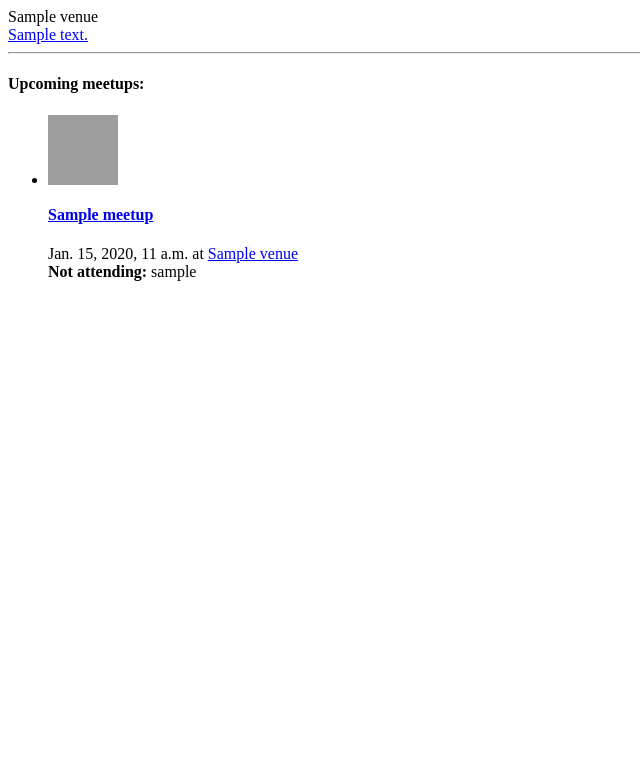
After one commit to django-denmark/django-meetup, a Django app: template project/project/templates/meetup/venue_detail.html in a window 1280 px wide. The commit adds this page. Shown: the top 783 px of the page, without its empty margins (0-640 px from the left). Run offline with Django 3.2, Linux system fonts and the light colour scheme; the template is opened without the code that fills it: values that come from a table or form of the project are taken from there, others are empty; tables that the repository leaves empty hold one stand-in row (values such as "Sample post"); parts of the project's set-up code (start-up, migrations or seed data) failed here and were passed over; grey boxes are pictures that could not be loaded.

Commit message:
Added Venue listing, adding, detail.

```diff
--- a/meetup/models.py
+++ b/meetup/models.py
@@ -2,6 +2,7 @@ from django.db import models
 from django.contrib.auth.models import User
 from django.core.urlresolvers import reverse
 from django.utils.translation import ugettext_lazy as _
+from django.utils import timezone
 
 NOT_ATTENDING = 1
 ATTENDING = 2
@@ -55,6 +56,17 @@ class Venue(CreatedUpdatedModel):
     def __unicode__(self):
         return self.name
 
+    def get_absolute_url(self):
+        return reverse('meetup:venue-detail', kwargs={'pk': self.id})
+
+    def get_future_meetups(self):
+        now = timezone.now()
+        return self.meetup_set.filter(when__gt=now)
+
+    def get_past_meetups(self):
+        now = timezone.now()
+        return self.meetup_set.filter(when__lt=now)
+
 
 class Speaker(CreatedUpdatedModel):
     user = models.ForeignKey(User, null=True)
--- a/meetup/urls.py
+++ b/meetup/urls.py
@@ -1,12 +1,20 @@
 from django.conf.urls import patterns, url
-from .views import MeetupDetail, MeetupList, MeetupCreate
+import views
 
 urlpatterns = patterns(
     '',
-    url(r'^$', MeetupList.as_view(), name="meetup-list"),
+    url(r'^$', views.MeetupList.as_view(), name="meetup-list"),
 
     url(r'^meetups/(?P<pk>\d+)/$',
-        MeetupDetail.as_view(), name="meetup-detail"),
+        views.MeetupDetail.as_view(), name="meetup-detail"),
 
-    url(r'^new-meetup/$', MeetupCreate.as_view(), name="meetup-create"),
+    url(r'^meetups/new/$', views.MeetupCreate.as_view(), name="meetup-create"),
+
+    url(r'^venues/$',
+        views.VenueList.as_view(), name="venue-list"),
+
+    url(r'^venues/(?P<pk>\d+)/$',
+        views.VenueDetail.as_view(), name="venue-detail"),
+
+    url(r'^venues/new/$', views.VenueCreate.as_view(), name="venue-create"),
 )
--- a/project/project/templates/meetup/base.html
+++ b/project/project/templates/meetup/base.html
@@ -15,6 +15,8 @@
                 <li class="active"><a href="{% url 'meetup:meetup-list' %}">Meetups</a></li>
                 {% if user.is_authenticated %}
                 <li><a href="{% url 'meetup:meetup-create' %}">Create meetup</a></li>
+                <li><a href="{% url 'meetup:venue-create' %}">Create venue</a></li>
+                <li><a href="{% url 'meetup:venue-list' %}">Venues</a></li>
                 {% else %}
                 <li><a href="{% url "socialauth_begin" "github" %}">Login</a></li>
                 {% endif %}
--- /dev/null
+++ b/project/project/templates/meetup/includes/meetup_list.html
@@ -0,0 +1,37 @@
+<ul class="media-list">
+
+{% for meetup in meetups %}
+<li class="media">
+    <a class="pull-left" href="{% url 'meetup:meetup-detail' meetup.pk %}">
+        <img class="media-object" src="http://placekitten.com/g/70/70">
+    </a>
+    <div class="media-body">
+        <a href="{% url 'meetup:meetup-detail' meetup.pk %}">
+            <h4 class="media-heading">{{ meetup.title }}</h4>
+        </a>
+        {{ meetup.when }} at <a
+            href="http://findvej.dk/{{meetup.venue.address}}">{{ meetup.venue }}</a><br />
+
+        {% if not meetup.get_attending and not meetup.get_not_attending %}
+            <strong>No one has RSVP'd yet.</strong>
+        {% else %}
+            {% if meetup.get_attending %}
+                <strong>Attending:</strong>
+                {% for rsvp in meetup.get_attending %}
+                    {{ rsvp.user }}
+                {% endfor %}
+                <br />
+            {% endif %}
+
+            {% if meetup.get_not_attending %}
+                <strong>Not attending:</strong>
+                {% for rsvp in meetup.get_not_attending %}
+                    {{ rsvp.user }}
+                {% endfor %}
+                <br />
+            {% endif %}
+        {% endif %}
+    </div>
+</li>
+{% endfor %}
+</ul>
--- /dev/null
+++ b/project/project/templates/meetup/venue_detail.html
@@ -0,0 +1,29 @@
+{% extends 'meetup/base.html' %}
+
+{% block 'title' %}
+    {{ venue.name }}
+{% endblock %}
+
+{% block 'content' %}
+
+{{ venue.name}}<br />
+<a href="http://findvej.dk/{{ venue.address }}">{{ venue.address}}</a>
+
+<hr />
+
+{% if not venue.get_future_meetups and not venue.get_past_meetups %}
+This venue has had no meetups.
+{% else %}
+
+{% if venue.get_future_meetups %}
+<h4>Upcoming meetups:</h4>
+{% include 'meetup/includes/meetup_list.html' with meetups=venue.get_future_meetups %}
+{% endif %}
+
+{% if venue.get_past_meetups %}
+<h4>Past meetups:</h4>
+{% include 'meetup/includes/meetup_list.html' with meetups=venue.get_past_meetups %}
+{% endif %}
+{% endif %}
+
+{% endblock %}
```
Also changed, not shown: meetup/forms.py (+8 -2 lines), meetup/views.py (+24 -3 lines), project/project/templates/meetup/meetup_list.html (+1 -38 lines), project/project/templates/meetup/venue_form.html (added, +9 -0 lines), project/project/templates/meetup/venue_list.html (added, +11 -0 lines).
